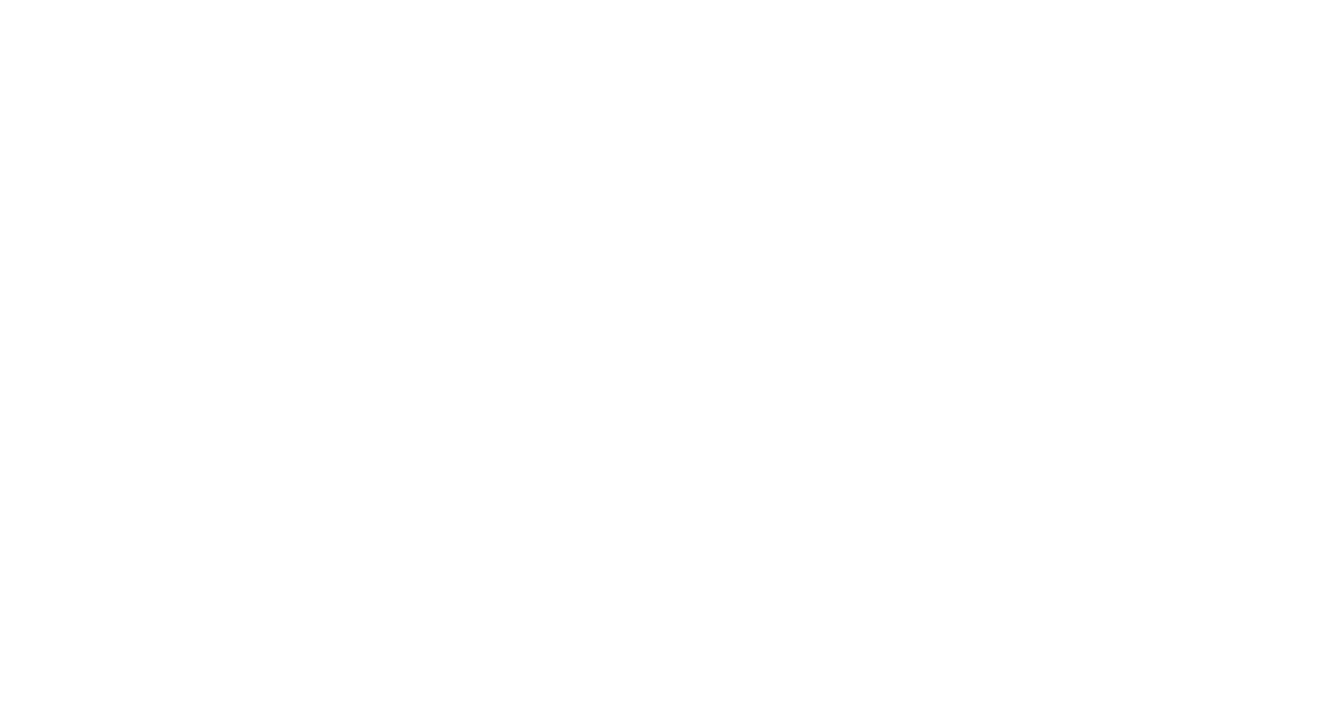
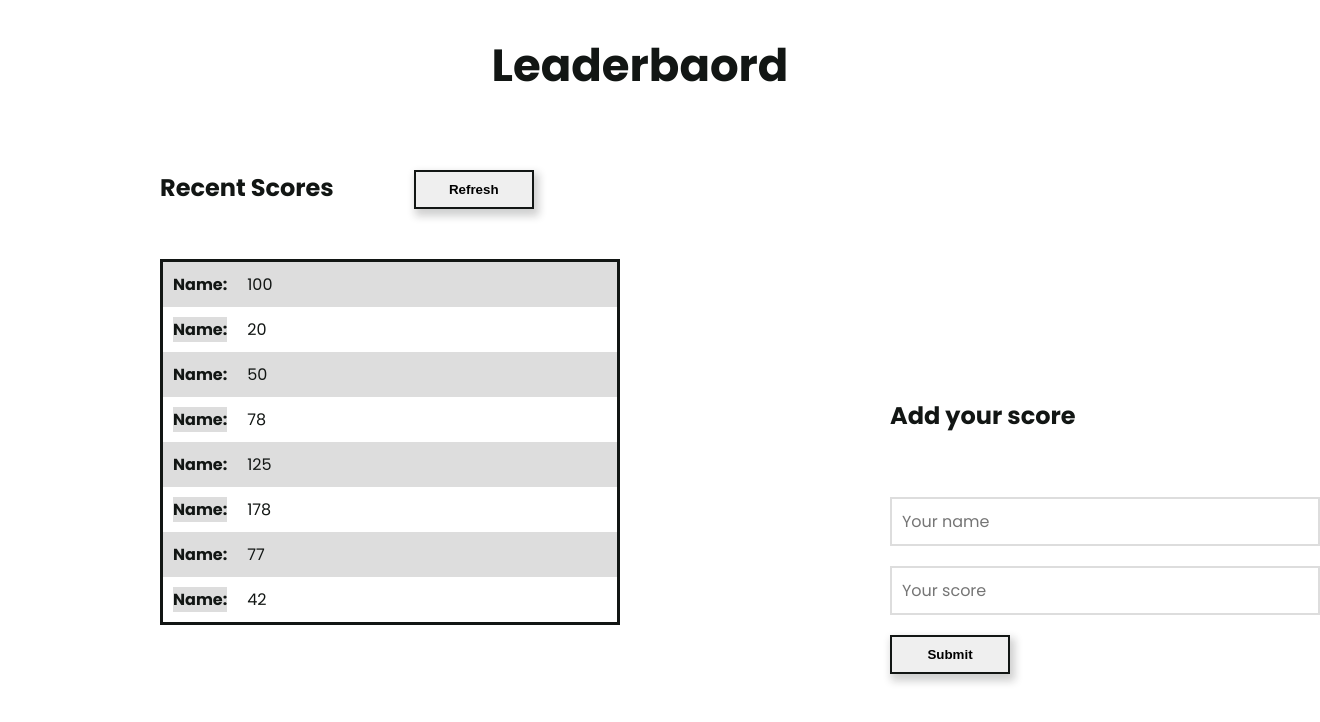
Before and after one commit to killy10o10/Leaderboard, a website built with webpack: page src/template.html in a window 1280 px wide. Shown: the whole page, 1320 px wide, since content can reach past the window. Built offline with nearby package versions, Linux system fonts and the light colour scheme.

Commit message:
Leaderboard basic structure

```diff
--- a/src/styles/main.scss
+++ b/src/styles/main.scss
@@ -0,0 +1,105 @@
+@import url("https://fonts.googleapis.com/css2?family=Poppins:wght@400;500;600;700&display=swap");
+
+*,
+*::after,
+*::before {
+  border: 0;
+  margin: 0;
+  padding: 0;
+  box-sizing: border-box;
+  list-style: none;
+}
+
+$boxs: 3px 5px 8px 2px;
+$transition: all 250ms ease-out;
+$light: #ddd;
+$dark: #121614;
+
+body {
+  font-family: 'Poppins', sans-serif;
+  display: grid;
+  place-items: center;
+  padding: 32px;
+  color: $dark;
+}
+
+h1 {
+  font-size: 45px;
+}
+
+button {
+  box-shadow: $boxs rgba($dark, 0.2);
+  transition: $transition;
+  cursor: pointer;
+  padding: 10px;
+  width: 120px;
+  font-weight: 700;
+  border: 2px solid $dark;
+}
+
+main {
+  margin-top: 50px;
+  display: grid;
+  grid-template-columns: 500px 500px;
+  width: auto;
+}
+
+.refresh {
+  display: flex;
+  gap: 80px;
+}
+
+#scores-display {
+  display: grid;
+  padding: 20px;
+  gap: 50px;
+
+  .score-list {
+    display: flex;
+    flex-direction: column;
+    border: 3px solid $dark;
+
+    :nth-child(odd) {
+      background: #ddd;
+    }
+
+    li {
+      display: flex;
+      padding: 10px;
+      align-items: center;
+      gap: 20px;
+
+      span {
+        font-weight: bold;
+      }
+    }
+  }
+}
+
+#scores-add {
+  padding: 20px;
+  position: relative;
+
+  h2 {
+    position: absolute;
+    left: 50%;
+    top: 50%;
+  }
+
+  form {
+    display: grid;
+    gap: 20px;
+    position: absolute;
+    left: 50%;
+    top: 70%;
+
+    input {
+      border: 2px solid $light;
+      padding: 10px;
+      color: $dark;
+      width: 430px;
+      font-family: inherit;
+      font-size: inherit;
+    }
+  }
+}
--- a/src/template.html
+++ b/src/template.html
@@ -1,12 +1,44 @@
 <!DOCTYPE html>
 <html lang="en">
+
 <head>
     <meta charset="UTF-8">
     <meta http-equiv="X-UA-Compatible" content="IE=edge">
     <meta name="viewport" content="width=device-width, initial-scale=1.0">
     <title>Leaderbaord</title>
 </head>
+
 <body>
+        <h1>Leaderbaord</h1>
+        <!-- Display Scores Section -->
+     <main>
+            <section id="scores-display">
 
+                <div class="refresh">
+                    <h2>Recent Scores</h2>
+                    <button type="button" id="refresh">Refresh</button>
+                </div>
+                <ul class="score-list">
+                    <li><span>Name:</span> 100</li>
+                    <li><span>Name:</span>  20</li>
+                    <li><span>Name:</span> 50</li>
+                    <li><span>Name:</span>  78</li>
+                    <li><span>Name:</span>  125</li>
+                    <li><span>Name:</span>  178</li>
+                    <li><span>Name:</span>  77</li>
+                    <li><span>Name:</span>  42</li>
+                </ul>
+            </section>
+            <!-- Add Scores Section -->
+            <section id="scores-add">
+                <h2>Add your score</h2>
+                <form id="add-form">
+                    <input type="text" placeholder="Your name" required>
+                    <input type="text" placeholder="Your score" required>
+                    <button type="submit">Submit</button>
+                </form>
+            </section>
+     </main>
 </body>
+
 </html>
```
Also changed, not shown: dist/bundle.js, dist/index.html.
